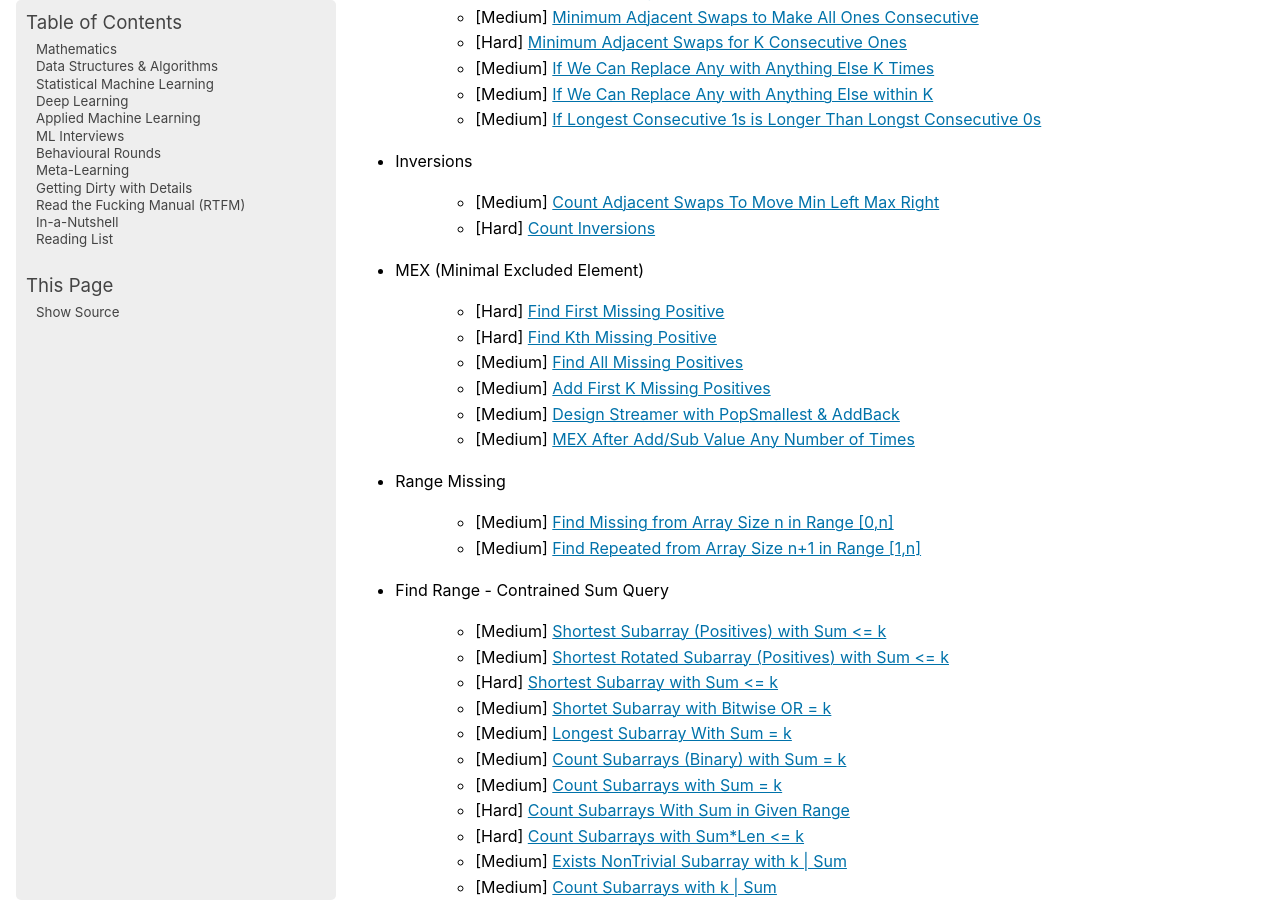
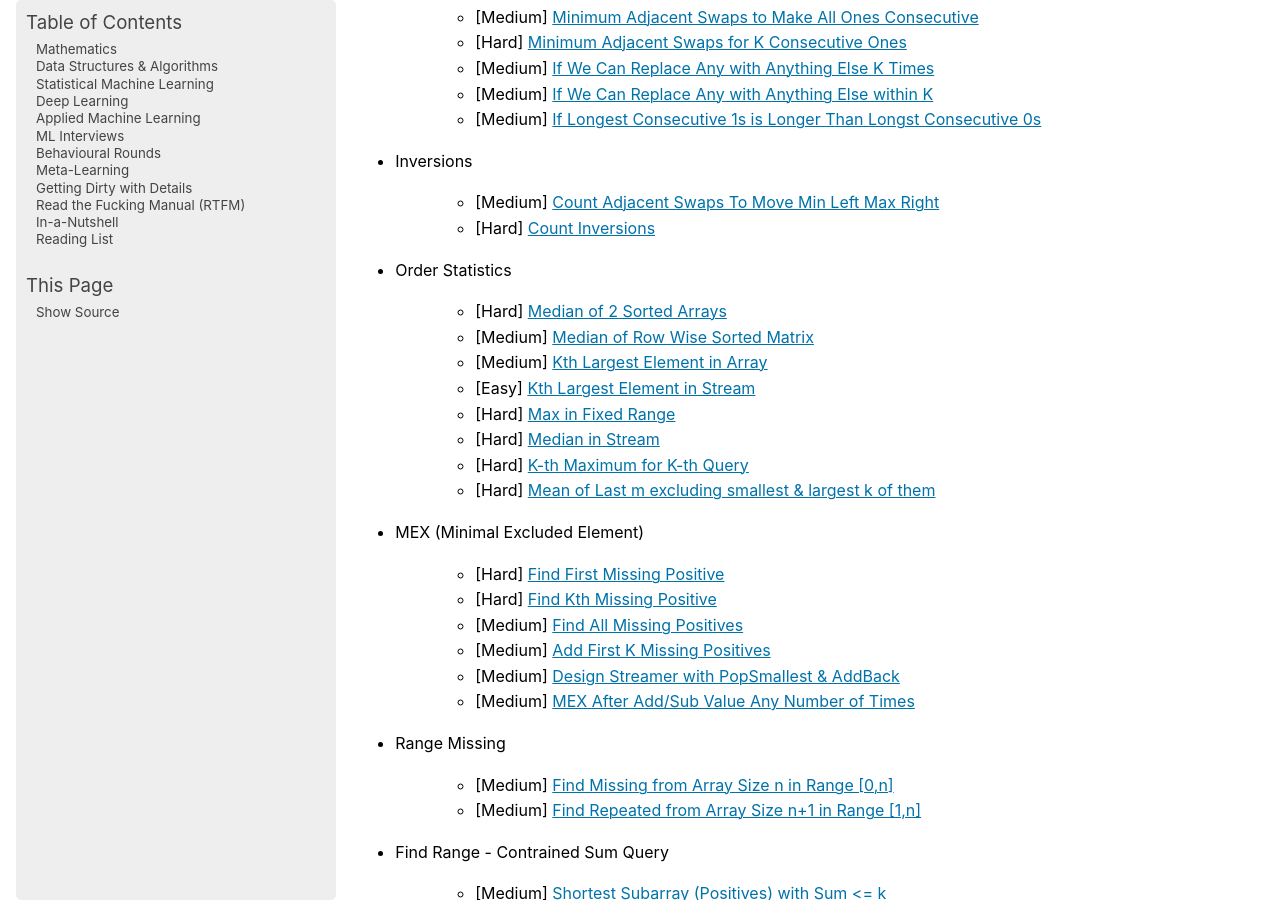
Before and after one commit to uselesstechjunks/leetcode, a Sphinx documentation site: the page built from docs/source/dsa/qb.rst, in a window 1280 px wide and 900 px high, scrolled down 878 px. Built offline with Sphinx 7.4.7, drawn with Linux system fonts in a browser that asks for light colours; pages that are not in the unit, such as notebooks, are missing from menus; some of the changed text lies outside the part shown.

Commit message:
Update qb.rst

```diff
--- a/docs/source/dsa/qb.rst
+++ b/docs/source/dsa/qb.rst
@@ -36,6 +36,16 @@ Arrays
 
 	- [Medium] `Count Adjacent Swaps To Move Min Left Max Right <https://leetcode.com/problems/minimum-adjacent-swaps-to-make-a-valid-array/description/>`_
 	- [Hard] `Count Inversions <https://leetcode.com/problems/count-of-smaller-numbers-after-self/description/>`_
+- Order Statistics
+
+	- [Hard] `Median of 2 Sorted Arrays <https://leetcode.com/problems/median-of-two-sorted-arrays/description/?envType=problem-list-v2&envId=divide-and-conquer>`_
+	- [Medium] `Median of Row Wise Sorted Matrix <https://leetcode.com/problems/median-of-a-row-wise-sorted-matrix/>`_
+	- [Medium] `Kth Largest Element in Array <https://leetcode.com/problems/kth-largest-element-in-an-array/description/>`_
+	- [Easy] `Kth Largest Element in Stream <https://leetcode.com/problems/kth-largest-element-in-a-stream/description/>`_
+	- [Hard] `Max in Fixed Range <https://leetcode.com/problems/sliding-window-maximum/description/>`_
+	- [Hard] `Median in Stream <https://leetcode.com/problems/find-median-from-data-stream/description/>`_
+	- [Hard] `K-th Maximum for K-th Query <https://leetcode.com/problems/sequentially-ordinal-rank-tracker/description/>`_
+	- [Hard] `Mean of Last m excluding smallest & largest k of them <https://leetcode.com/problems/finding-mk-average/description/>`_
 - MEX (Minimal Excluded Element)
 
 	- [Hard] `Find First Missing Positive <https://leetcode.com/problems/first-missing-positive/description/>`_
```
Also changed, not shown: other parts of docs/source/dsa/qb.rst (+0 -6 lines).
